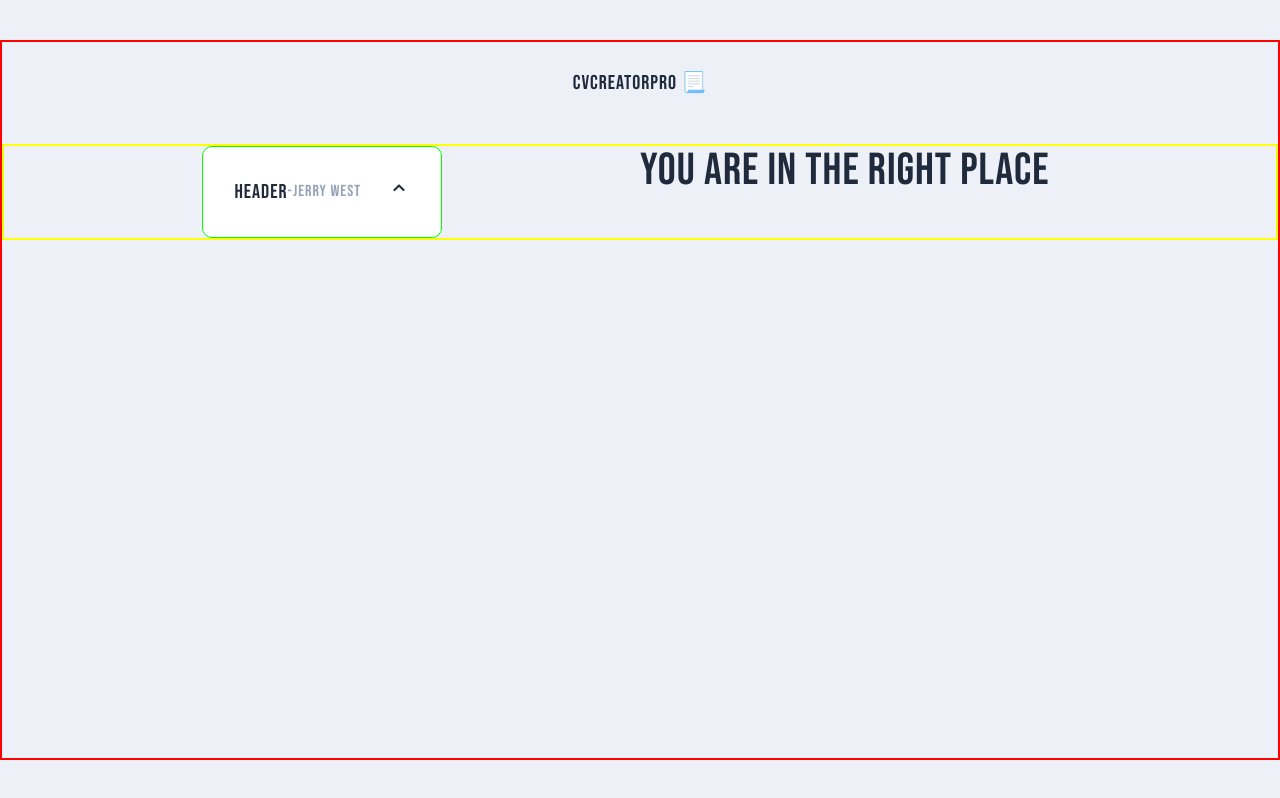
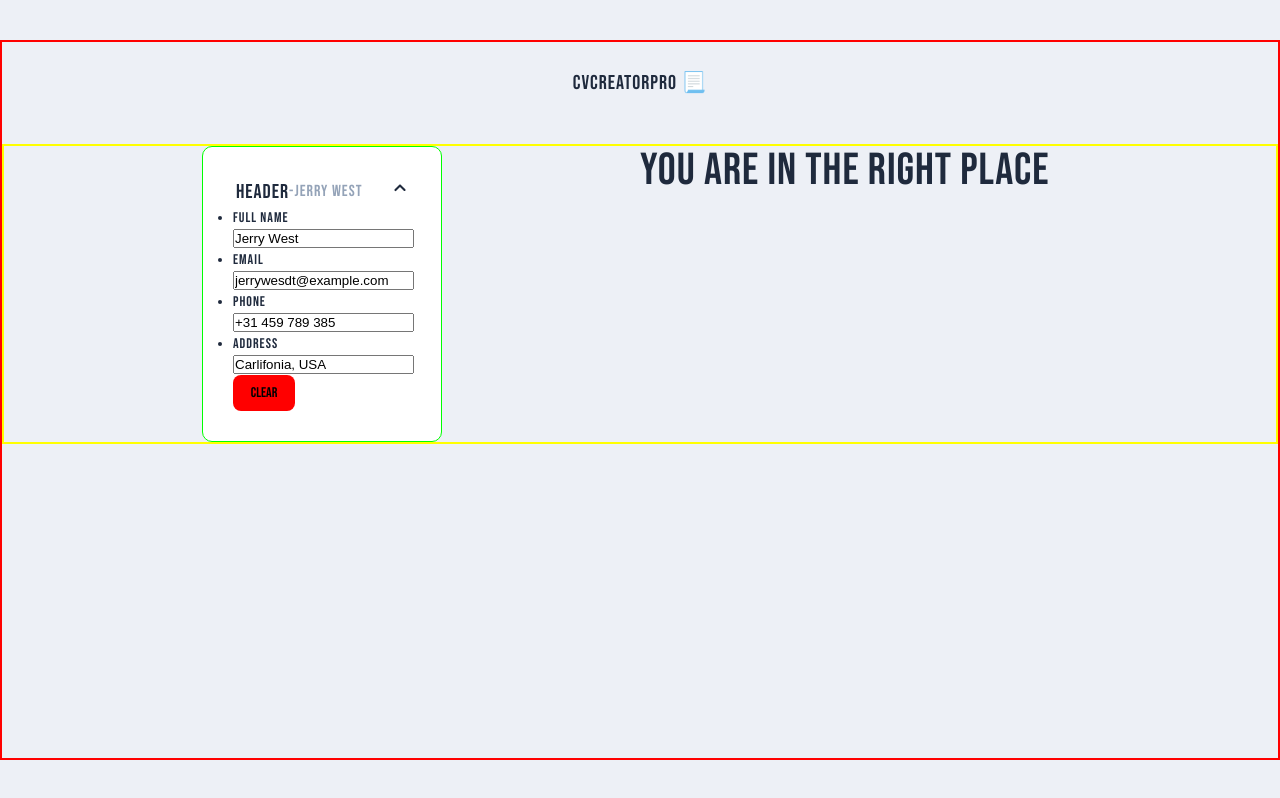
Before and after one commit to nickonyi/CV-Builder, a React (Vite) app: page / in a window 1280 px wide. Built offline with nearby package versions, Linux system fonts and the light colour scheme.

Commit message:
form section

```diff
--- a/src/components/HeaderForm.jsx
+++ b/src/components/HeaderForm.jsx
@@ -1,4 +1,4 @@
-import React,{ useContext } from "react"
+import React,{ useContext,ChangeEvent,FormEvent } from "react"
 import { FormDataContext } from "../App";
 
 import Button from "./Button";
@@ -10,9 +10,20 @@ function HeaderForm(){
 
     const {headerObject,setHeaderObject} = useContext(FormDataContext);
 
+   const handleChange = (e)=>{
+    const { name, value } = e.target;
+    setHeaderObject({ ...headerObject, [name]: value });
+    }
+
+    const handleClear = (e) => {
+        e.preventDefault();
+        setHeaderObject({ fullName: "", email: "", phone: "", address: "", isOpen: true });
+
+    }
 
      const {fullName,email,phone,address,isOpen} = headerObject;
-    console.log(isOpen);
+     console.log(headerObject);
+
     return (
     <form className="header-form">
         <fieldset>
@@ -28,6 +39,60 @@ function HeaderForm(){
                 </div>
                 {isOpen?<ExpandLessIcon/>:<ExpandMoreIcon/>}
             </div>
+
+            {/**Drop down menu */}
+            <div className={`dropdown-menu ${isOpen?"open":""}`}>
+                <ul>
+                    <li className="input-container">
+                        <label htmlFor="fullname">Full name</label>
+                        <input
+                            type="text"
+                            id="fullName"
+                            name="fullName"
+                            placeholder="Enter your full name"
+                            value={fullName}
+                            onChange={handleChange}
+                         />
+                    </li>
+                    <li className="input-container">
+                        <label htmlFor="email">Email</label>
+                        <input
+                             type="email"
+                             id="email"
+                             name="email"
+                             placeholder="Enter your email address"
+                             value={email}
+                             onChange={handleChange}
+                        />
+                    </li>
+                    <li className="input-container">
+                         <label htmlFor="phone">Phone</label>
+                         <input
+                           type="tel"
+                           id="phone"
+                           name="phone"
+                           placeholder="Enter your phone number"
+                           value={phone}
+                           onChange={handleChange}
+                         />
+                    </li>
+                    <li className="input-container">
+                      <label htmlFor="address">Address</label>
+                      <input
+                        type="text"
+                        id="address"
+                        name="address"
+                        placeholder="Enter your address"
+                        value={address}
+                        onChange={handleChange}
+                      />
+                    </li>
+                </ul>
+                <div className="button-container">
+                    <Button className="clear-button" label="Clear" onClick={handleClear}></Button>
+                </div>
+
+            </div>
         </fieldset>
     </form>
   )
--- a/src/styles/App.css
+++ b/src/styles/App.css
@@ -139,5 +139,8 @@ fieldset {
 
 .header-form .dropdown-menu.open {
     max-height: 500px;
-    border: 1px yellow solid;
 }
+
+.clear-button {
+    background-color: red;
+}
```
